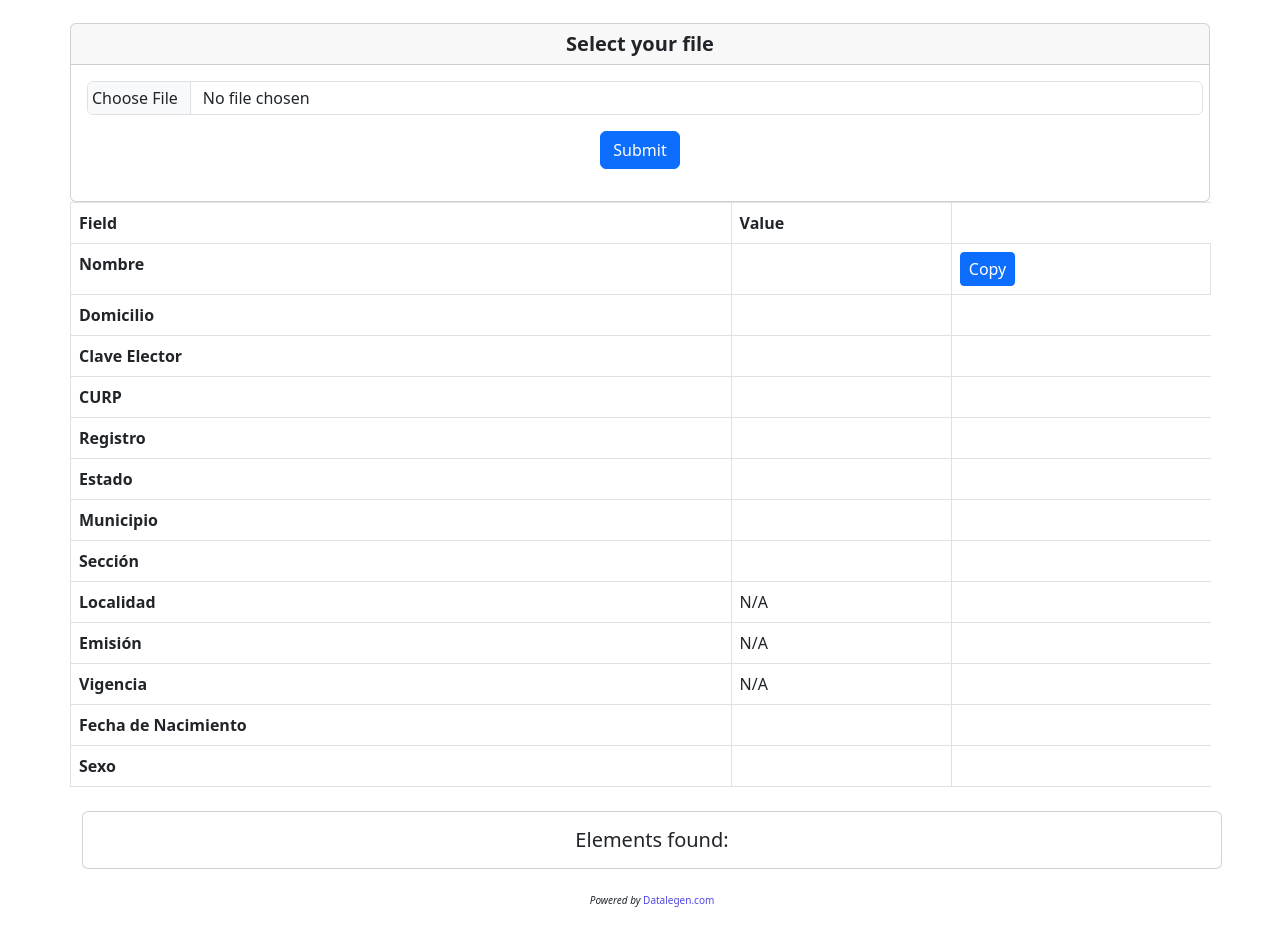
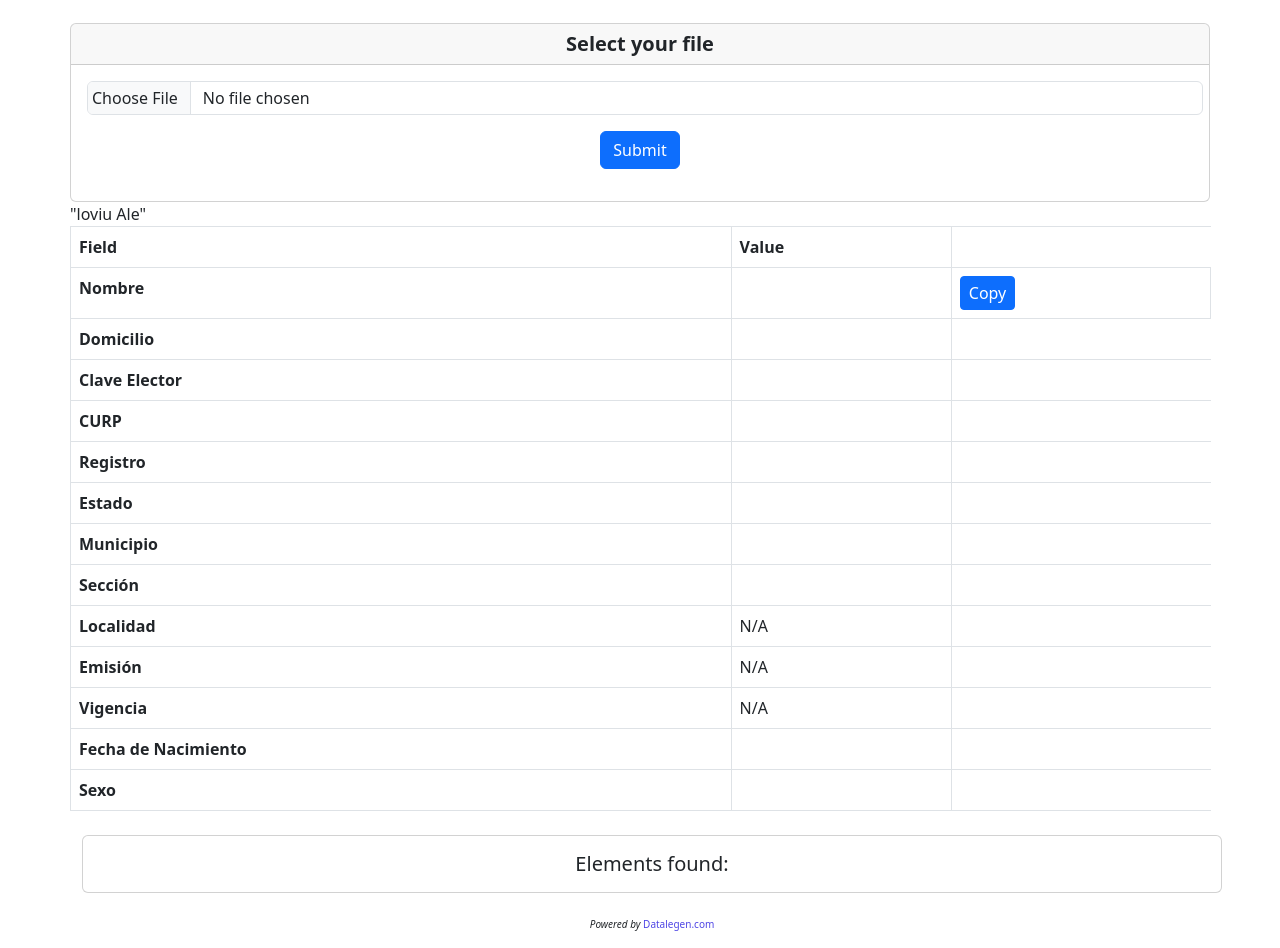
Before and after one commit to juan1luis/visionID, a Flask app: page / in a window 1280 px wide. Shown: the part 155-1103 px from the top of the page. Before the commit the page ends 1062 px from the top, so only its background shows below. Run offline with Flask 3, Linux system fonts and the light colour scheme; some libraries are stand-ins or nearby versions.

Commit message:
Resolved merge conflicts

```diff
--- a/app/templates/index.html
+++ b/app/templates/index.html
@@ -33,7 +33,7 @@
                     </div>
                 </div>
 
-
+                "loviu Ale"
                 <div class="card-body">
                     <table class="table table-bordered">
                         <thead>
--- a/app/views.py
+++ b/app/views.py
@@ -35,6 +35,7 @@ class MainView(View):
         context = {
             'data': {},
             'post_page': False
+
             }
         return render_template(self.maintem, **context)
 
```
